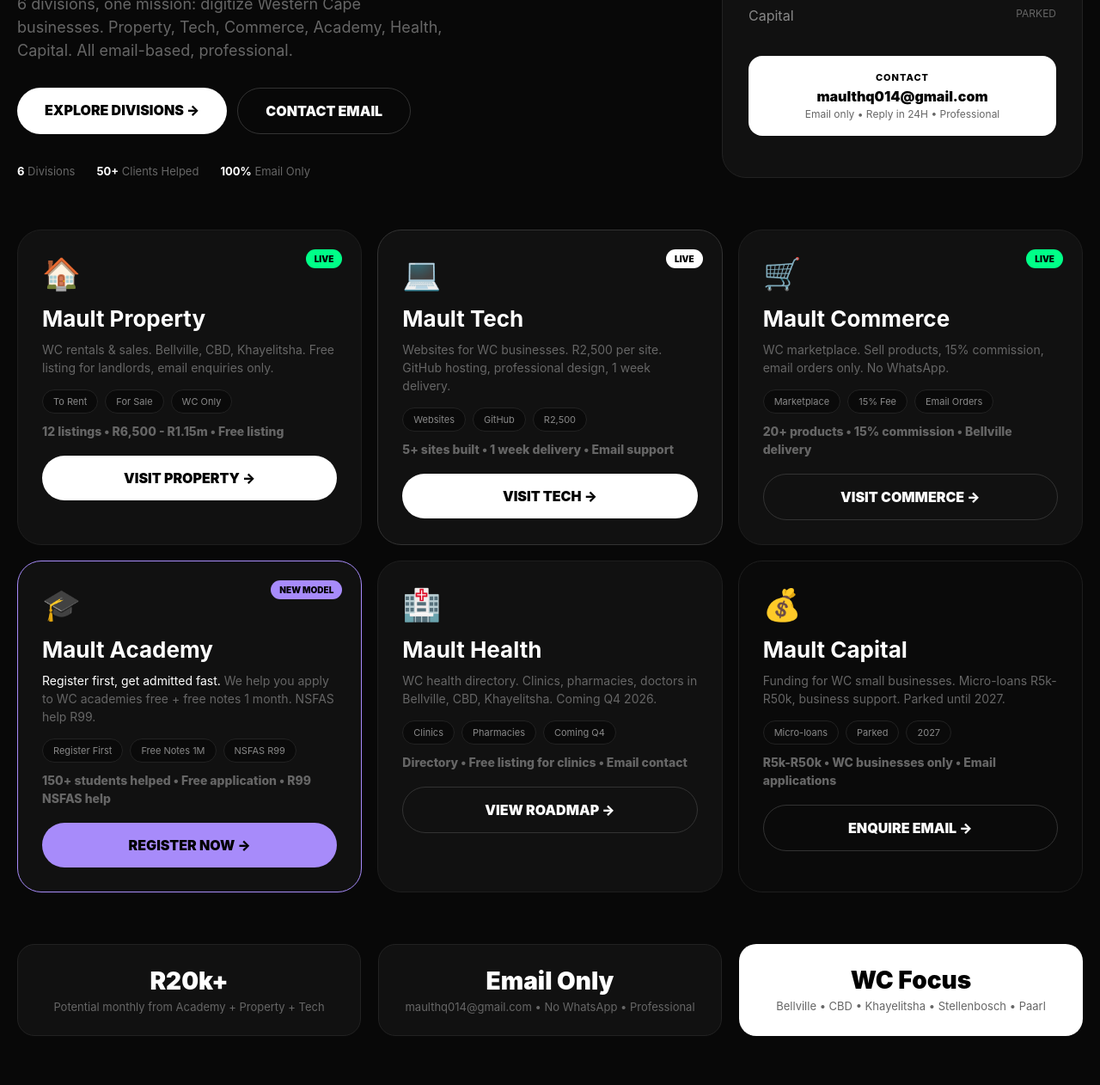
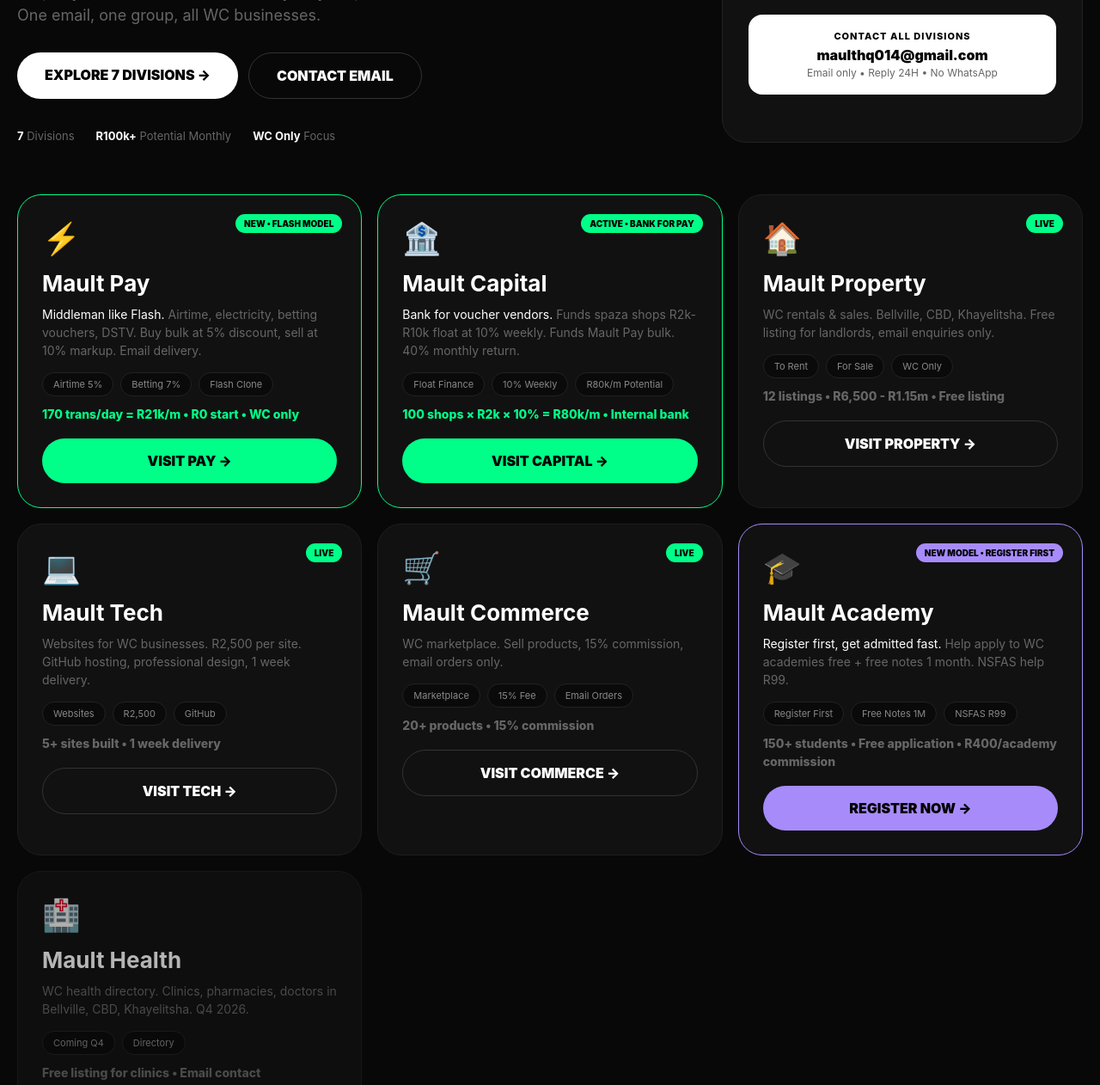
Before and after one commit to maulthq014-web/mault-mother, a plain HTML site: page index.html in a window 1280 px wide. Shown: the part 447-1709 px from the top of the page at 86% size. Drawn offline with Linux system fonts and the light colour scheme.

Commit message:
index.html

```diff
--- a/index.html
+++ b/index.html
@@ -2,19 +2,19 @@
 <html>
 <head>
 <meta charset="UTF-8"><meta name="viewport" content="width=device-width,initial-scale=1">
-<title>Mault Group - Western Cape Digital Group</title>
+<title>Mault Group - 7 Divisions - WC Digital Group</title>
 <style>
 *{margin:0;padding:0;box-sizing:border-box;font-family:Inter,Arial}
 body{background:#080808;color:white}
 a{text-decoration:none;color:inherit}
 nav{max-width:1350px;margin:0 auto;padding:22px 20px;display:flex;justify-content:space-between;align-items:center;border-bottom:1px solid #1a1a1a;position:sticky;top:0;background:#080808;z-index:99}
 .hero{max-width:1350px;margin:60px auto;padding:0 20px;display:grid;grid-template-columns:1.3fr 0.7fr;gap:40px}
-.hero h1{font-size:72px;line-height:0.85;letter-spacing:-2px}
+.hero h1{font-size:68px;line-height:0.85;letter-spacing:-2px}
 .hero span{color:#666}
 .badge{background:white;color:black;padding:8px 16px;border-radius:100px;font-weight:900;font-size:11px;display:inline-block;letter-spacing:1px}
-.btn{background:white;color:black;padding:16px 32px;border-radius:100px;font-weight:900;cursor:pointer;border:none;display:inline-block}
+.btn{background:white;color:black;padding:16px 32px;border-radius:100px;font-weight:900;cursor:pointer;border:none;display:inline-block;text-align:center}
 .btn2{background:transparent;border:1px solid #333;color:white}
-.grid{max-width:1350px;margin:40px auto;padding:0 20px;display:grid;grid-template-columns:repeat(auto-fit,minmax(340px,1fr));gap:18px}
+.grid{max-width:1350px;margin:40px auto;padding:0 20px;display:grid;grid-template-columns:repeat(auto-fit,minmax(360px,1fr));gap:18px}
 .card{background:#111;border:1px solid #1e1e1e;border-radius:28px;padding:28px;position:relative;transition:0.2s}
 .card:hover{border-color:#333;transform:translateY(-2px)}
 .card h3{font-size:26px;margin-top:15px}
@@ -23,52 +23,74 @@ nav{max-width:1350px;margin:0 auto;padding:22px 20px;display:flex;justify-conten
 .tag{background:#0a0a0a;border:1px solid #222;padding:6px 12px;border-radius:100px;font-size:11px;color:#888}
 .price{font-size:13px;color:#a78bfa;font-weight:800;margin-top:12px}
 .live{position:absolute;top:22px;right:22px;background:#00ff88;color:black;padding:5px 10px;border-radius:100px;font-size:10px;font-weight:900}
-@media(max-width:900px){.hero{grid-template-columns:1fr}.hero h1{font-size:44px}}
+@media(max-width:900px){.hero{grid-template-columns:1fr}.hero h1{font-size:42px}}
 </style>
 </head>
 <body>
 <nav>
 <div style="font-weight:900;letter-spacing:1px">MAULT GROUP_</div>
 <div style="display:flex;gap:20px;align-items:center">
-<span style="color:#444;font-size:13px">Western Cape • 6 Divisions</span>
+<span style="color:#444;font-size:13px">7 Divisions • WC Only</span>
 <a href="mailto:maulthq014@gmail.com" style="background:#111;border:1px solid #222;padding:10px 18px;border-radius:100px;font-size:13px">maulthq014@gmail.com</a>
 </div>
 </nav>
 
 <div class="hero">
 <div>
-<div class="badge">EST 2026 • CAPE TOWN • PROFESSIONAL GROUP</div>
-<h1>Mault<br>Group<span><br>Built in WC,<br>For WC.</span></h1>
-<p style="color:#666;margin-top:20px;font-size:18px;line-height:1.5;max-width:500px">6 divisions, one mission: digitize Western Cape businesses. Property, Tech, Commerce, Academy, Health, Capital. All email-based, professional.</p>
+<div class="badge">EST 2026 • CAPE TOWN • 7 DIVISIONS • EMAIL ONLY</div>
+<h1>Mault<br>Group<span><br>Digitizing WC,<br>Division by Division.</span></h1>
+<p style="color:#666;margin-top:20px;font-size:18px;line-height:1.5;max-width:520px">Property, Tech, Commerce, Academy, Pay, Capital, Health. One email, one group, all WC businesses.</p>
 <div style="margin-top:30px;display:flex;gap:12px;flex-wrap:wrap">
-<a class="btn" href="#divisions">EXPLORE DIVISIONS →</a>
+<a class="btn" href="#divisions">EXPLORE 7 DIVISIONS →</a>
 <a class="btn btn2" href="mailto:maulthq014@gmail.com?subject=Mault Group Enquiry">CONTACT EMAIL</a>
 </div>
-<div style="margin-top:35px;display:flex;gap:25px;color:#444;font-size:13px">
-<span><b style="color:white">6</b> Divisions</span>
-<span><b style="color:white">50+</b> Clients Helped</span>
-<span><b style="color:white">100%</b> Email Only</span>
+<div style="margin-top:35px;display:flex;gap:25px;color:#444;font-size:13px;flex-wrap:wrap">
+<span><b style="color:white">7</b> Divisions</span>
+<span><b style="color:white">R100k+</b> Potential Monthly</span>
+<span><b style="color:white">WC Only</b> Focus</span>
 </div>
 </div>
 <div style="background:#111;border:1px solid #222;border-radius:28px;padding:30px">
-<h3 style="font-size:20px">Group Structure 2026</h3>
+<h3 style="font-size:20px">Group Flywheel</h3>
+<p style="color:#666;font-size:12px;margin-top:5px">How 7 divisions feed each other</p>
 <div style="margin-top:20px">
-<div style="display:flex;justify-content:space-between;padding:12px 0;border-bottom:1px solid #1a1a1a"><span style="color:#888">Property</span><span style="color:#00ff88;font-size:12px;font-weight:800">LIVE • 12 Listings</span></div>
-<div style="display:flex;justify-content:space-between;padding:12px 0;border-bottom:1px solid #1a1a1a"><span style="color:#888">Tech</span><span style="color:#00ff88;font-size:12px;font-weight:800">LIVE • Websites</span></div>
-<div style="display:flex;justify-content:space-between;padding:12px 0;border-bottom:1px solid #1a1a1a"><span style="color:#888">Commerce</span><span style="color:#00ff88;font-size:12px;font-weight:800">LIVE • Marketplace</span></div>
-<div style="display:flex;justify-content:space-between;padding:12px 0;border-bottom:1px solid #1a1a1a"><span style="color:#888">Academy</span><span style="color:#a78bfa;font-size:12px;font-weight:800">NEW • Register First</span></div>
-<div style="display:flex;justify-content:space-between;padding:12px 0;border-bottom:1px solid #1a1a1a"><span style="color:#888">Health</span><span style="color:#666;font-size:12px">COMING Q4</span></div>
-<div style="display:flex;justify-content:space-between;padding:12px 0"><span style="color:#888">Capital</span><span style="color:#666;font-size:12px">PARKED</span></div>
+<div style="display:flex;justify-content:space-between;padding:10px 0;border-bottom:1px solid #1a1a1a"><span style="color:#888">Academy</span><span style="color:#a78bfa;font-size:11px;font-weight:800">→ Brings Students</span></div>
+<div style="display:flex;justify-content:space-between;padding:10px 0;border-bottom:1px solid #1a1a1a"><span style="color:#888">Pay + Capital</span><span style="color:#00ff88;font-size:11px;font-weight:800">→ Funds Spazas 40%/m</span></div>
+<div style="display:flex;justify-content:space-between;padding:10px 0;border-bottom:1px solid #1a1a1a"><span style="color:#888">Property + Commerce</span><span style="color:#888;font-size:11px">→ Listings & Sales</span></div>
+<div style="display:flex;justify-content:space-between;padding:10px 0;border-bottom:1px solid #1a1a1a"><span style="color:#888">Tech</span><span style="color:#888;font-size:11px">→ Builds Sites</span></div>
+<div style="display:flex;justify-content:space-between;padding:10px 0"><span style="color:#888">Health</span><span style="color:#666;font-size:11px">→ Q4 2026</span></div>
 </div>
-<div style="margin-top:25px;background:white;color:black;border-radius:16px;padding:18px;text-align:center">
-<p style="font-size:11px;font-weight:800;letter-spacing:1px">CONTACT</p>
+<div style="margin-top:22px;background:white;color:black;border-radius:16px;padding:18px;text-align:center">
+<p style="font-size:11px;font-weight:800;letter-spacing:1px">CONTACT ALL DIVISIONS</p>
 <p style="font-size:16px;font-weight:900;margin-top:5px">maulthq014@gmail.com</p>
-<p style="font-size:12px;color:#666;margin-top:3px">Email only • Reply in 24H • Professional</p>
+<p style="font-size:12px;color:#666;margin-top:3px">Email only • Reply 24H • No WhatsApp</p>
 </div>
 </div>
 </div>
 
 <div id="divisions" class="grid">
+
+<!-- PAY - NEW FLASH MODEL -->
+<div class="card" style="border-color:#00ff88">
+<div class="live" style="background:#00ff88;color:black">NEW • FLASH MODEL</div>
+<div style="font-size:36px">⚡</div>
+<h3>Mault Pay</h3>
+<p><span style="color:white">Middleman like Flash.</span> Airtime, electricity, betting vouchers, DSTV. Buy bulk at 5% discount, sell at 10% markup. Email delivery.</p>
+<div class="meta"><span class="tag">Airtime 5%</span><span class="tag">Betting 7%</span><span class="tag">Flash Clone</span></div>
+<p class="price" style="color:#00ff88">170 trans/day = R21k/m • R0 start • WC only</p>
+<a class="btn" style="width:100%;margin-top:18px;background:#00ff88;color:black" href="/pay/">VISIT PAY →</a>
+</div>
+
+<!-- CAPITAL - BANK -->
+<div class="card" style="border-color:#00ff88">
+<div class="live" style="background:#00ff88;color:black">ACTIVE • BANK FOR PAY</div>
+<div style="font-size:36px">🏦</div>
+<h3>Mault Capital</h3>
+<p><span style="color:white">Bank for voucher vendors.</span> Funds spaza shops R2k-R10k float at 10% weekly. Funds Mault Pay bulk. 40% monthly return.</p>
+<div class="meta"><span class="tag">Float Finance</span><span class="tag">10% Weekly</span><span class="tag">R80k/m Potential</span></div>
+<p class="price" style="color:#00ff88">100 shops × R2k × 10% = R80k/m • Internal bank</p>
+<a class="btn" style="width:100%;margin-top:18px;background:#00ff88;color:black" href="/capital/">VISIT CAPITAL →</a>
+</div>
 
 <!-- PROPERTY -->
 <div class="card">
@@ -78,18 +100,18 @@ nav{max-width:1350px;margin:0 auto;padding:22px 20px;display:flex;justify-conten
 <p>WC rentals & sales. Bellville, CBD, Khayelitsha. Free listing for landlords, email enquiries only.</p>
 <div class="meta"><span class="tag">To Rent</span><span class="tag">For Sale</span><span class="tag">WC Only</span></div>
 <p class="price">12 listings • R6,500 - R1.15m • Free listing</p>
-<a class="btn" style="width:100%;margin-top:18px;text-align:center" href="/property/">VISIT PROPERTY →</a>
+<a class="btn btn2" style="width:100%;margin-top:18px" href="/property/">VISIT PROPERTY →</a>
 </div>
 
 <!-- TECH -->
-<div class="card" style="border-color:#333">
-<div class="live" style="background:white;color:black">LIVE</div>
+<div class="card">
+<div class="live">LIVE</div>
 <div style="font-size:36px">💻</div>
 <h3>Mault Tech</h3>
 <p>Websites for WC businesses. R2,500 per site. GitHub hosting, professional design, 1 week delivery.</p>
-<div class="meta"><span class="tag">Websites</span><span class="tag">GitHub</span><span class="tag">R2,500</span></div>
-<p class="price">5+ sites built • 1 week delivery • Email support</p>
-<a class="btn" style="width:100%;margin-top:18px;text-align:center;background:white;color:black" href="/tech/">VISIT TECH →</a>
+<div class="meta"><span class="tag">Websites</span><span class="tag">R2,500</span><span class="tag">GitHub</span></div>
+<p class="price">5+ sites built • 1 week delivery</p>
+<a class="btn btn2" style="width:100%;margin-top:18px" href="/tech/">VISIT TECH →</a>
 </div>
 
 <!-- COMMERCE -->
@@ -97,52 +119,41 @@ nav{max-width:1350px;margin:0 auto;padding:22px 20px;display:flex;justify-conten
 <div class="live">LIVE</div>
 <div style="font-size:36px">🛒</div>
 <h3>Mault Commerce</h3>
-<p>WC marketplace. Sell products, 15% commission, email orders only. No WhatsApp.</p>
+<p>WC marketplace. Sell products, 15% commission, email orders only.</p>
 <div class="meta"><span class="tag">Marketplace</span><span class="tag">15% Fee</span><span class="tag">Email Orders</span></div>
-<p class="price">20+ products • 15% commission • Bellville delivery</p>
-<a class="btn btn2" style="width:100%;margin-top:18px;text-align:center" href="/commerce/">VISIT COMMERCE →</a>
+<p class="price">20+ products • 15% commission</p>
+<a class="btn btn2" style="width:100%;margin-top:18px" href="/commerce/">VISIT COMMERCE →</a>
 </div>
 
-<!-- ACADEMY - NEW MODEL -->
+<!-- ACADEMY -->
 <div class="card" style="border-color:#a78bfa">
-<div class="live" style="background:#a78bfa;color:black">NEW MODEL</div>
+<div class="live" style="background:#a78bfa;color:black">NEW MODEL • REGISTER FIRST</div>
 <div style="font-size:36px">🎓</div>
 <h3>Mault Academy</h3>
-<p><span style="color:white">Register first, get admitted fast.</span> We help you apply to WC academies free + free notes 1 month. NSFAS help R99.</p>
+<p><span style="color:white">Register first, get admitted fast.</span> Help apply to WC academies free + free notes 1 month. NSFAS help R99.</p>
 <div class="meta"><span class="tag">Register First</span><span class="tag">Free Notes 1M</span><span class="tag">NSFAS R99</span></div>
-<p class="price">150+ students helped • Free application • R99 NSFAS help</p>
-<a class="btn" style="width:100%;margin-top:18px;text-align:center;background:#a78bfa;color:black" href="/academy/">REGISTER NOW →</a>
+<p class="price">150+ students • Free application • R400/academy commission</p>
+<a class="btn" style="width:100%;margin-top:18px;background:#a78bfa;color:black" href="/academy/">REGISTER NOW →</a>
 </div>
 
 <!-- HEALTH -->
-<div class="card">
+<div class="card" style="opacity:0.7">
 <div style="font-size:36px">🏥</div>
 <h3>Mault Health</h3>
-<p>WC health directory. Clinics, pharmacies, doctors in Bellville, CBD, Khayelitsha. Coming Q4 2026.</p>
-<div class="meta"><span class="tag">Clinics</span><span class="tag">Pharmacies</span><span class="tag">Coming Q4</span></div>
-<p class="price">Directory • Free listing for clinics • Email contact</p>
-<a class="btn btn2" style="width:100%;margin-top:18px;text-align:center" href="/health/">VIEW ROADMAP →</a>
-</div>
-
-<!-- CAPITAL -->
-<div class="card" style="background:#0a0a0a">
-<div style="font-size:36px">💰</div>
-<h3>Mault Capital</h3>
-<p>Funding for WC small businesses. Micro-loans R5k-R50k, business support. Parked until 2027.</p>
-<div class="meta"><span class="tag">Micro-loans</span><span class="tag">Parked</span><span class="tag">2027</span></div>
-<p class="price">R5k-R50k • WC businesses only • Email applications</p>
-<a class="btn btn2" style="width:100%;margin-top:18px;text-align:center" href="mailto:maulthq014@gmail.com?subject=Capital Enquiry">ENQUIRE EMAIL →</a>
+<p>WC health directory. Clinics, pharmacies, doctors in Bellville, CBD, Khayelitsha. Q4 2026.</p>
+<div class="meta"><span class="tag">Coming Q4</span><span class="tag">Directory</span></div>
+<p class="price">Free listing for clinics • Email contact</p>
+<a class="btn btn2" style="width:100%;margin-top:18px" href="/health/">ROADMAP →</a>
 </div>
 
 </div>
 
-<div style="max-width:1350px;margin:60px auto;padding:0 20px;display:grid;grid-template-columns:1fr 1fr 1fr;gap:20px">
-<div style="background:#111;border:1px solid #222;border-radius:20px;padding:25px;text-align:center"><p style="font-size:28px;font-weight:900">R20k+</p><p style="color:#666;font-size:13px;margin-top:5px">Potential monthly from Academy + Property + Tech</p></div>
-<div style="background:#111;border:1px solid #222;border-radius:20px;padding:25px;text-align:center"><p style="font-size:28px;font-weight:900">Email Only</p><p style="color:#666;font-size:13px;margin-top:5px">maulthq014@gmail.com • No WhatsApp • Professional</p></div>
-<div style="background:white;color:black;border-radius:20px;padding:25px;text-align:center"><p style="font-size:28px;font-weight:900">WC Focus</p><p style="color:#666;font-size:13px;margin-top:5px">Bellville • CBD • Khayelitsha • Stellenbosch • Paarl</p></div>
+<div style="max-width:1350px;margin:60px auto;padding:0 20px;display:grid;grid-template-columns:1fr 1fr 1fr;gap:18px">
+<div style="background:#111;border:1px solid #222;border-radius:20px;padding:25px;text-align:center"><p style="font-size:24px;font-weight:900;color:#00ff88">R100k+ / month</p><p style="color:#666;font-size:13px;margin-top:5px">Potential at scale: Pay R21k + Capital R80k + Academy R20k + Property/Tech</p></div>
+<div style="background:#111;border:1px solid #222;border-radius:20px;padding:25px;text-align:center"><p style="font-size:24px;font-weight:900">Email Only</p><p style="color:#666;font-size:13px;margin-top:5px">maulthq014@gmail.com • No WhatsApp • Professional • 24H reply</p></div>
+<div style="background:white;color:black;border-radius:20px;padding:25px;text-align:center"><p style="font-size:24px;font-weight:900">WC Focus</p><p style="color:#666;font-size:13px;margin-top:5px">Bellville • CBD • Khayelitsha • Stellenbosch • All divisions WC only</p></div>
 </div>
 
-<p style="text-align:center;color:#222;padding:60px;line-height:1.6">© 2026 Mault Group (Pty) Ltd • Cape Town, Western Cape • All divisions: maulthq014@gmail.com<br>Property • Tech • Commerce • Academy • Health • Capital • Professional Group • Email Only • No Demo</p>
-
+<p style="text-align:center;color:#222;padding:60px;line-height:1.6">© 2026 Mault Group (Pty) Ltd • Cape Town, Western Cape • 7 Divisions: Pay • Capital • Property • Tech • Commerce • Academy • Health<br>All enquiries: maulthq014@gmail.com • Professional Group • No Demo • No WhatsApp</p>
 </body>
 </html>
```
